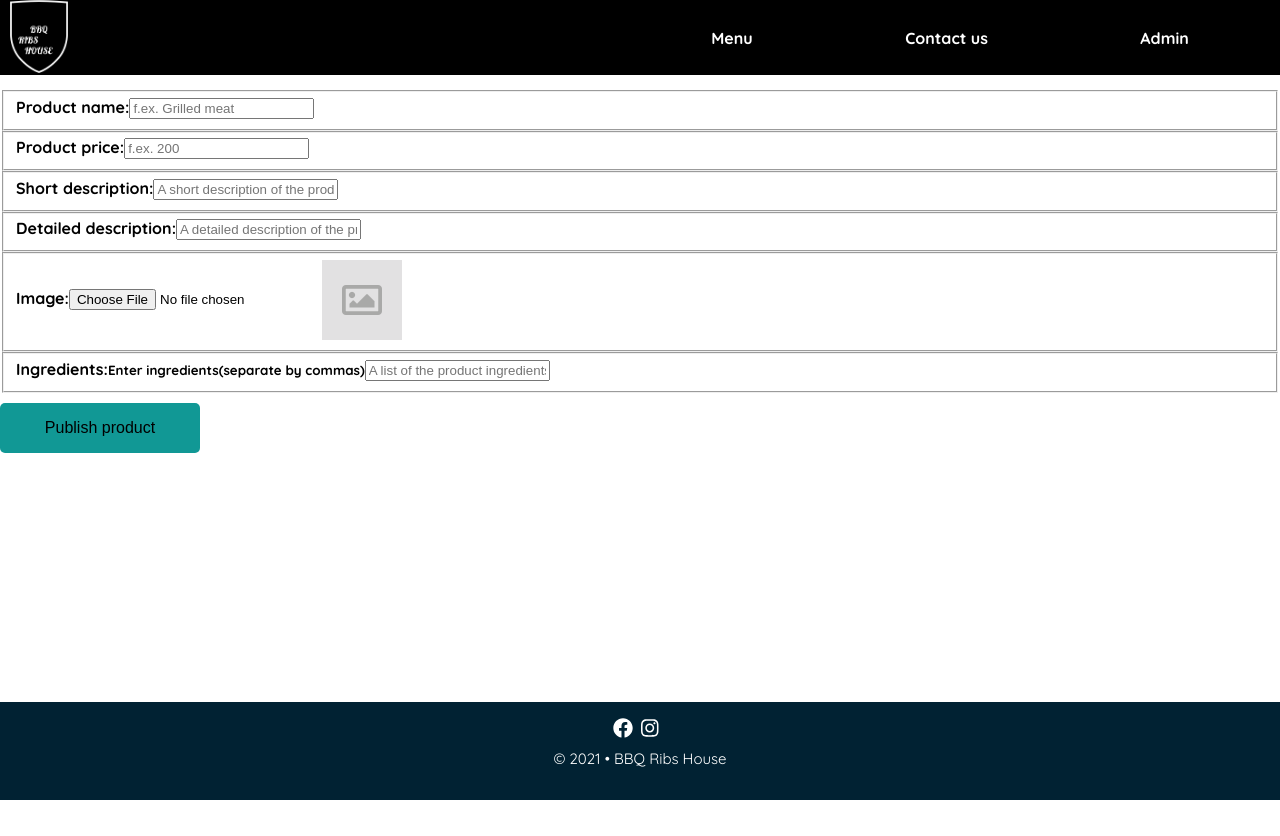
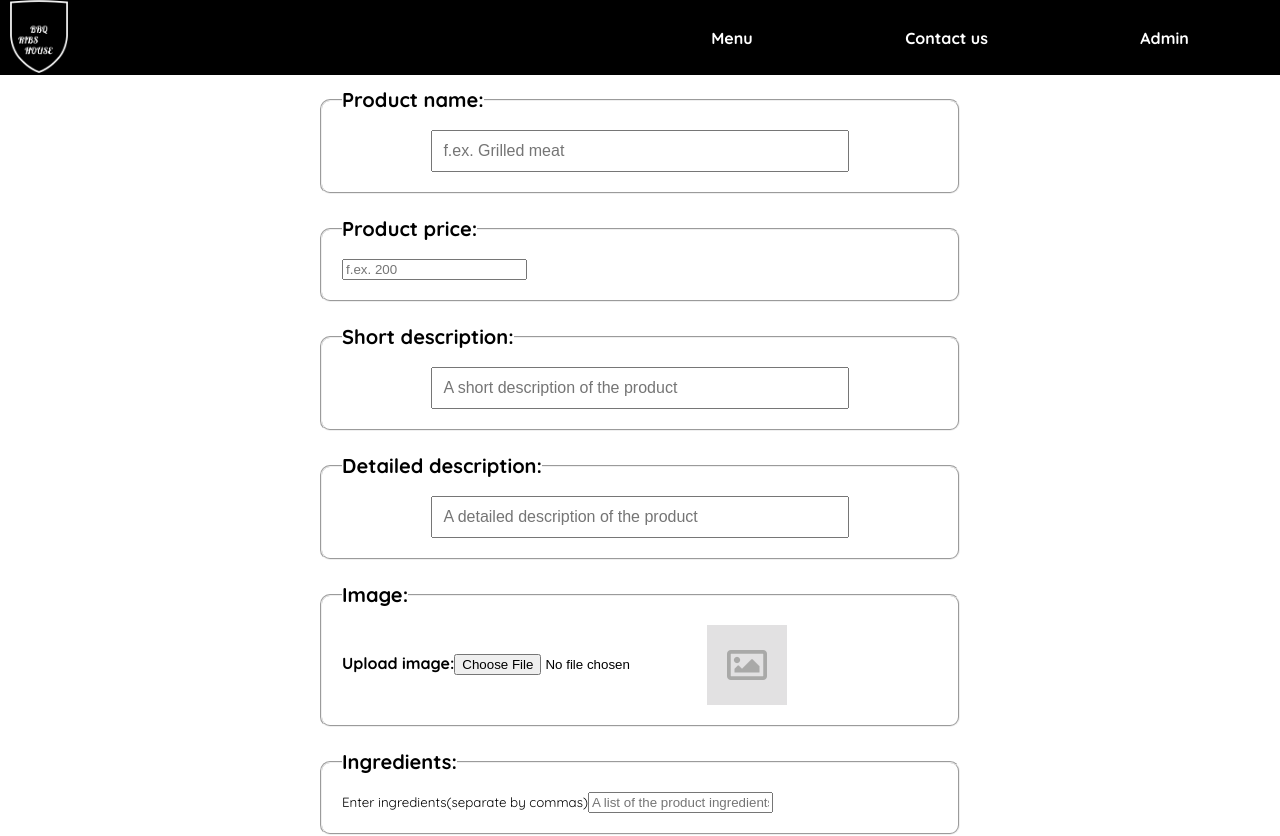
Before and after one commit to OlgaPinchuk/bbq-restaurant, a React (Create React App) app: page /admin-products/new-product in a window 1280 px wide. Shown: the top 836 px of the page. Before the commit the page ends 800 px from the top, so only its background shows below. Built offline with nearby package versions, Linux system fonts and the light colour scheme; no server answers; the database is empty.

Commit message:
change forms

```diff
--- a/src/components/AdminCategory/category-form/CategoryForm.jsx
+++ b/src/components/AdminCategory/category-form/CategoryForm.jsx
@@ -1,5 +1,6 @@
 // NPM packages
 import { useState } from "react";
+import { useHistory } from "react-router-dom";
 
 // Project files
 import InputField from "../../shared/InputField";
@@ -9,6 +10,9 @@ import { useMenu } from "../../../state/MenuProvider";
 import { updateDocument, createDocument } from "../../../scripts/fireStore";
 
 export default function CategoryForm({ category, id }) {
+  // Global state
+  const history = useHistory();
+
   // Local state
   const [imageURL, setImageUrL] = useState(category.imageURL);
   const [name, setName] = useState(category.name);
@@ -30,20 +34,18 @@ export default function CategoryForm({ category, id }) {
       slug: slug,
     };
 
-    // to do
-    // 1 upload to firebase using await
     if (id !== "") await updateDocument(path, id, editedCategory);
     else await createDocument(path, editedCategory);
 
-    // 2 call the dispatches to update candidates AFTER upload
     categoryDispatch({
       type: "UPDATE_CATEGORY",
       payload: { id: id, data: editedCategory },
     });
+    history.goBack();
   }
 
   return (
-    <section className="form category-form">
+    <section className="form admin-form">
       <h2>{pageTitle}</h2>
       <InputField state={[name, setName]} options={fields.name} />
       <InputField
@@ -56,7 +58,7 @@ export default function CategoryForm({ category, id }) {
         filename={filename}
       />
       <footer>
-        <button className="button" onClick={onPublish}>
+        <button className="button save-button" onClick={onPublish}>
           Publish category
         </button>
       </footer>
--- a/src/components/AdminProduct/product-form/ProductForm.jsx
+++ b/src/components/AdminProduct/product-form/ProductForm.jsx
@@ -1,6 +1,6 @@
 // NPM packages
 import { useState } from "react";
-import { useParams } from "react-router-dom";
+import { useHistory } from "react-router-dom";
 
 // Project files
 import InputField from "../../shared/InputField";
@@ -10,27 +10,31 @@ import { useMenu } from "../../../state/MenuProvider";
 import { updateDocument, createDocument } from "../../../scripts/fireStore";
 
 export default function ProductForm({ product, id, categoryId }) {
+  // Global state
+  const history = useHistory();
+
   // Local state
   const [name, setName] = useState(product.name);
   const [imageURL, setImageUrL] = useState(product.imageURL);
   const [price, setPrice] = useState(product.price);
   const [shortInfo, setShortInfo] = useState(product.shortInfo);
   const [detailedInfo, setDetailedIndo] = useState(product.detailedInfo);
-  const [ingredients, setIngredients] = useState(product.ingredients && product.ingredients.join(', '));
+  const [ingredients, setIngredients] = useState(
+    product.ingredients && product.ingredients.join(", ")
+  );
 
   // Properties
   const { productDispatch } = useMenu();
   const slug = name.toLowerCase().split(" ").join("-");
   const filename = `images/${slug}`;
 
-
   // Methods
   async function onPublish() {
     const path = `categories/${categoryId}/menuItems/`;
     const ingredientsToArray =
-    ingredients.length > 0
-      ? ingredients.split(",").map((item) => item.trim())
-      : [];
+      ingredients.length > 0
+        ? ingredients.split(",").map((item) => item.trim())
+        : [];
 
     const editedProduct = {
       imageURL: imageURL,
@@ -54,10 +58,11 @@ export default function ProductForm({ product, id, categoryId }) {
       type: "UPDATE_PRODUCT",
       payload: { id: id, data: editedProduct },
     });
+    history.goBack();
   }
 
   return (
-    <section className="form category-form">
+    <section className="form admin-form">
       <InputField state={[name, setName]} options={fields.name} />
       <InputField state={[price, setPrice]} options={fields.price} />
       <InputField
@@ -78,9 +83,8 @@ export default function ProductForm({ product, id, categoryId }) {
         options={fields.ingredients}
       />
 
-
       <footer>
-        <button className="button" onClick={onPublish}>
+        <button className="button save-button" onClick={onPublish}>
           Publish product
         </button>
       </footer>
--- a/src/components/shared/InputField.jsx
+++ b/src/components/shared/InputField.jsx
@@ -4,8 +4,7 @@ export default function InputField({ options, state }) {
 
   return (
     <fieldset className="input-field">
-      <label>
-        <b>{label}:</b>
+      <legend><b>{label}:</b></legend>
         {instructions && <small>{instructions}</small>}
         <input
           type={type}
@@ -13,7 +12,6 @@ export default function InputField({ options, state }) {
           value={getter}
           onChange={(event) => setter(event.target.value)}
         />
-      </label>
     </fieldset>
   );
 }
--- a/src/components/shared/InputImage.jsx
+++ b/src/components/shared/InputImage.jsx
@@ -11,16 +11,17 @@ export default function InputImage({ label, state, filename }) {
   // Methods
   async function onEvent(event, file) {
     const imageURL = await uploadImage(event, file);
+
     setter(imageURL);
   }
 
   return (
     <fieldset className="input-image">
-      <b>{label}:</b>
-      <label className="custom-file-chooser">
+      <legend><b>{label}:</b></legend>
+      <label className="custom-file-chooser"><b>Upload image:</b>
         <input onChange={(event) => onEvent(event, filename)} type="file" />
         <img src={Image} alt="User generated content" />
-      </label>
+        </label>
     </fieldset>
   );
 }
--- a/src/styles/base/layout.css
+++ b/src/styles/base/layout.css
@@ -8,12 +8,20 @@ a {
   cursor: pointer;
 }
 
-h1 {
+h1,
+h2 {
   margin: var(--space-small) 0;
-  font-size: var(--font-size-ultra);
   line-height: 1.5;
   text-align: center;
   text-transform: uppercase;
+}
+
+h1 {
+  font-size: var(--font-size-ultra);
+}
+
+h2 {
+  font-size: 30px;
 }
 
 p {
@@ -115,7 +123,7 @@ p {
   color: #fff;
   background-color: darkslateblue;
   border: 1px solid darkslateblue;
-  box-shadow: 0 2px 4px 0 grey
+  box-shadow: 0 2px 4px 0 grey;
 }
 
 /* Media queries */
--- a/src/styles/pages/admin.css
+++ b/src/styles/pages/admin.css
@@ -77,3 +77,36 @@
   color: darkslateblue;
   text-decoration: underline;
 }
+
+.admin-form {
+  width: 50vw;
+  min-width: 500px;
+  margin: 20px auto;
+}
+
+.form fieldset {
+  margin: 25px auto;
+  padding: 20px;
+  border-radius: 10px;
+}
+
+.form legend {
+  font-size: 20px;
+}
+
+.admin-form input[type=text] {
+  margin: 0 auto;
+  padding: 10px;
+  width: 70%;
+  font-size: 16px;
+  display: flex;
+}
+
+.admin-form .save-button {
+  background: #1ec469;
+  color: var(--color-white);
+}
+
+.admin-form .cancel-button {
+  background: var(--color-light-grey);
+}
```
